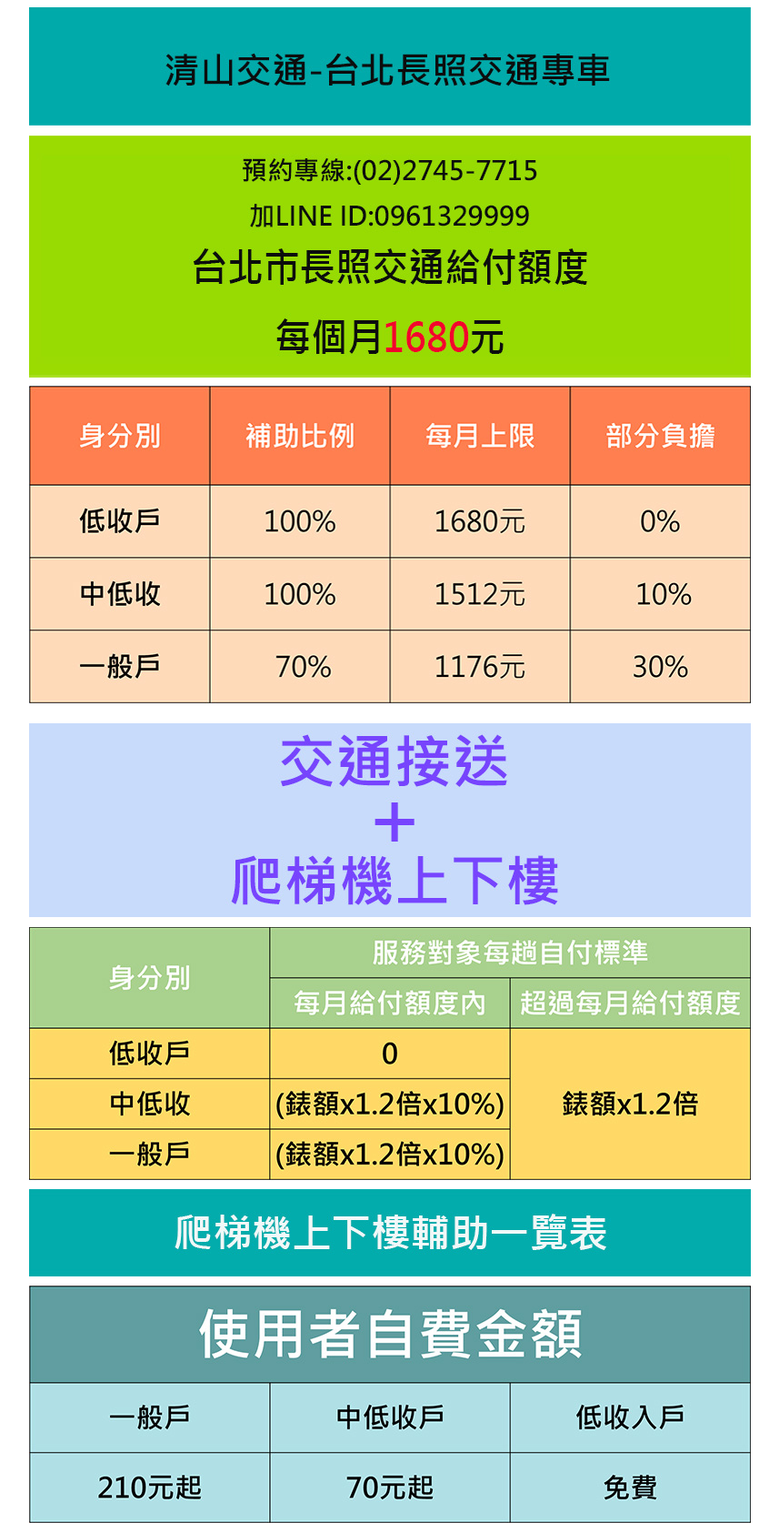
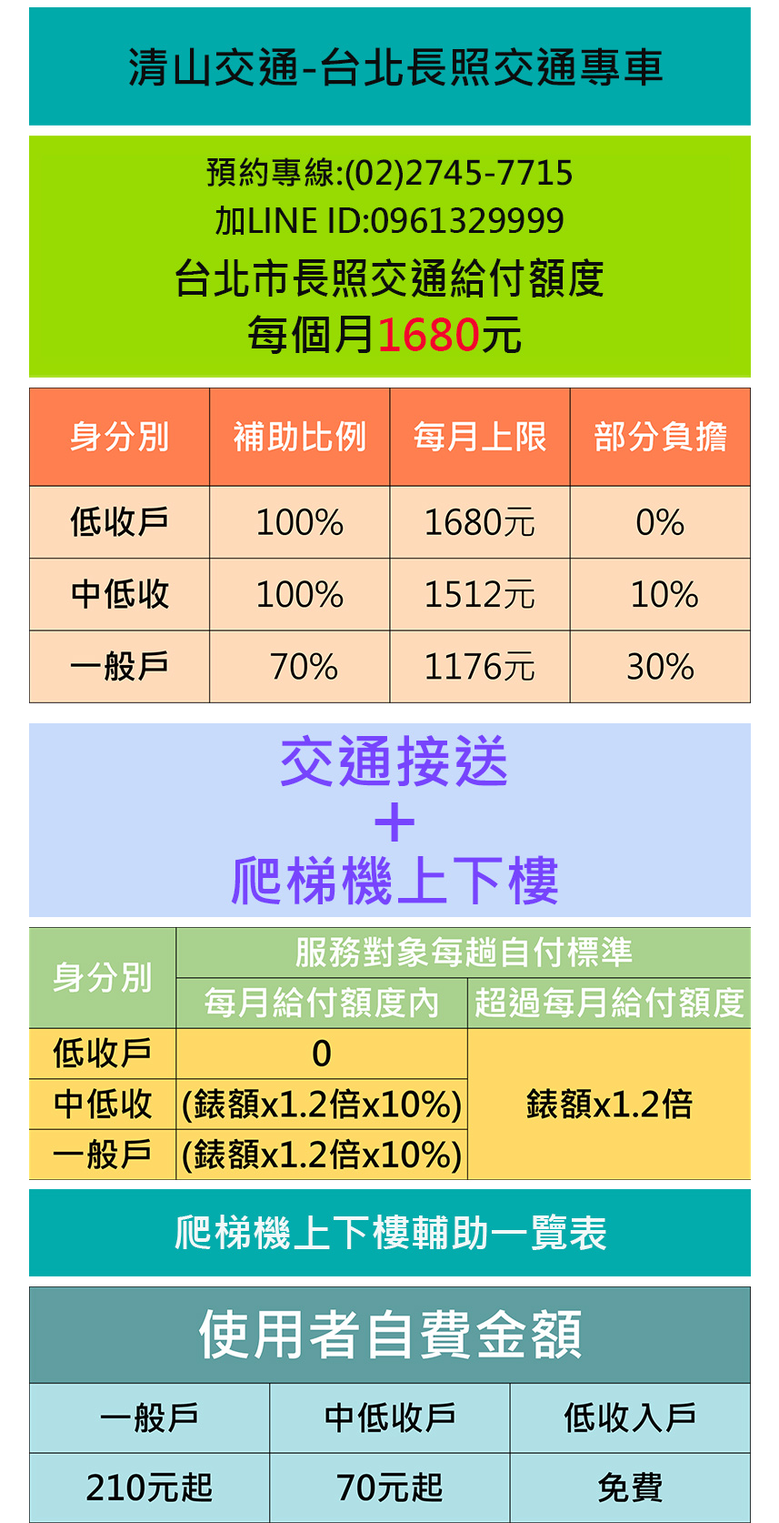
Before and after one commit to LibbyShihh/laboratory, a plain HTML site: page index.html in a window 1280 px wide. Shown: the top 1674 px of the page at 91% size, without its empty margins (211-1068 px from the left). Drawn offline with Linux system fonts and the light colour scheme.

Commit message:
Add files via upload

```diff
--- a/aaa.css
+++ b/aaa.css
@@ -18,7 +18,7 @@ h2{
    color:white;
 }
 h3{
-    /* font-size:30px; */
+    font-size:32x;
    font-family:微軟正黑體;
    color:white;
 }
--- a/index.html
+++ b/index.html
@@ -21,7 +21,7 @@
     <!-- a1~a5 -->
     <center>
 
-        <img src="img/1.jpg">
+        <img src="img/11.jpg">
 
     </center>
     <br>
@@ -29,7 +29,7 @@
     <!-- a6~a8 -->
     <center>
 
-        <img src="img/2.jpg">
+        <img src="img/22.jpg">
 
     </center>
     <br>
```
Also changed, not shown: img/11.jpg (added), img/22.jpg (added), img/螢幕擷取畫面 (840).png (added), img/螢幕擷取畫面 (841).png (added), img/螢幕擷取畫面 (842).png (added).
